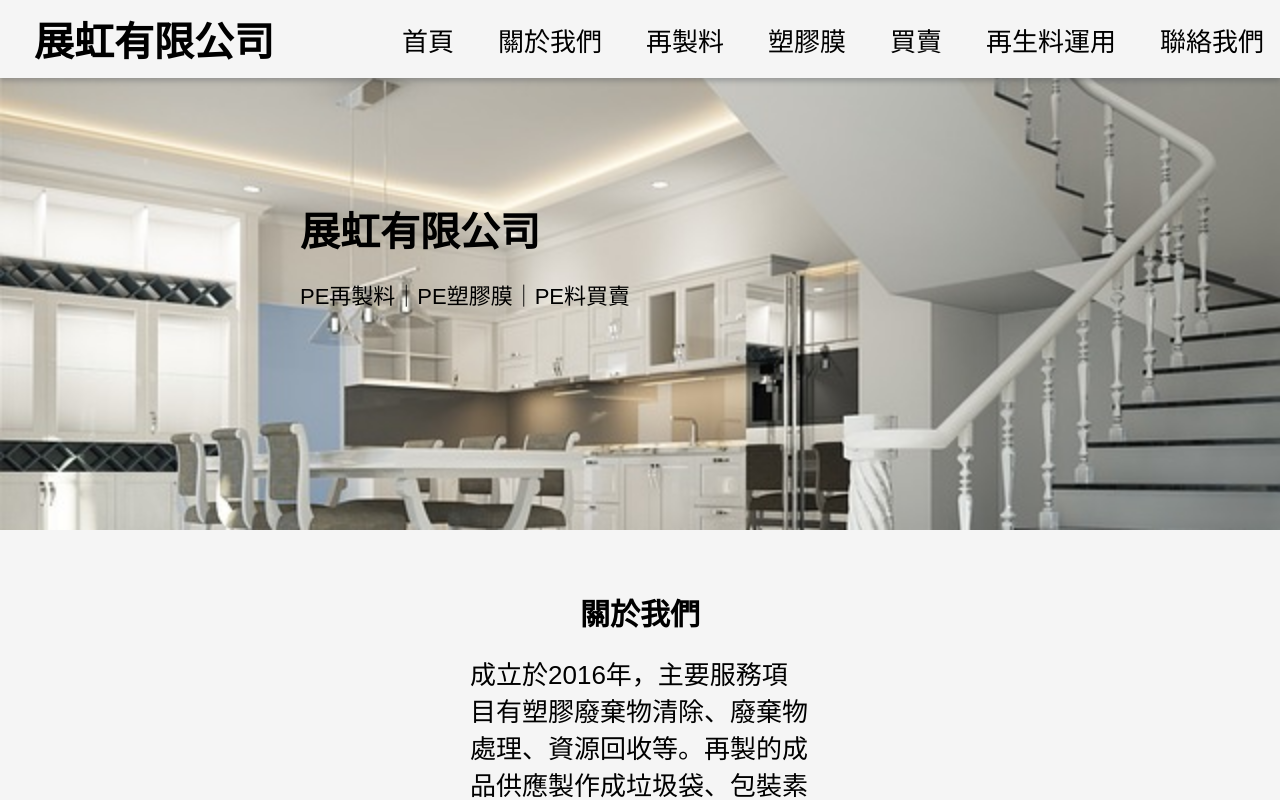
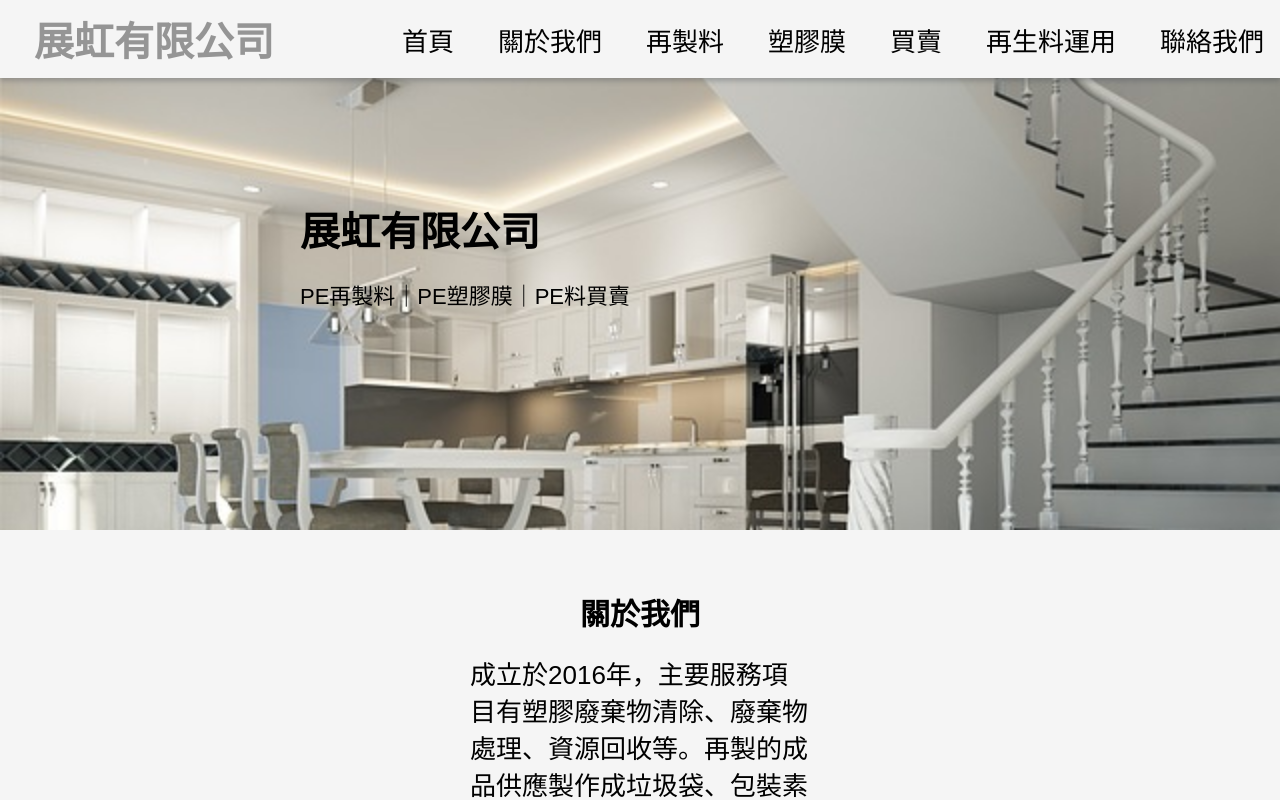
Before and after one commit to u0124047/ChanHung, a Nuxt app: page / in a window 1280 px wide. Shown: the top 800 px of the page. Built offline with nearby package versions, Linux system fonts and the light colour scheme; what vue-fb-customer-chat would draw is missing.

Commit message:
add color

```diff
--- a/assets/css/components/header.min.css
+++ b/assets/css/components/header.min.css
@@ -1 +1 @@
-.header{padding:0;display:flex;justify-content:space-between;background-color:#f5f5f5;flex-wrap:wrap;width:100%;position:fixed;align-items:center;box-shadow:0 3px 5px rgba(57,63,72,.3)}.header .header_title{padding:10px 34px;font-size:40px;font-weight:700}.header .menu_list>ul{display:flex;margin:0;padding:0;list-style-type:none}.header .menu_list>ul>li{padding:16px;margin-left:12px;font-size:26px;font-weight:500}@media(max-width: 428px){.header{visibility:hidden}}/*# sourceMappingURL=header.min.css.map */
+.header{padding:0;display:flex;justify-content:space-between;background-color:#f5f5f5;flex-wrap:wrap;width:100%;position:fixed;align-items:center;box-shadow:0 3px 5px rgba(57,63,72,.3)}.header .header_title{padding:10px 34px;font-size:40px;font-weight:700;color:#959595}.header .menu_list>ul{display:flex;margin:0;padding:0;list-style-type:none}.header .menu_list>ul>li{padding:16px;margin-left:12px;font-size:26px;font-weight:500}@media(max-width: 428px){.header{visibility:hidden}}/*# sourceMappingURL=header.min.css.map */
--- a/assets/css/components/header.scss
+++ b/assets/css/components/header.scss
@@ -12,6 +12,7 @@
         padding: 10px 34px;
         font-size: 40px;
         font-weight: 700;
+        color: #959595;
     }
     .menu_list {
         > ul {
```
Also changed, not shown: 1 other file (tests, documents, lock files or other folders).
